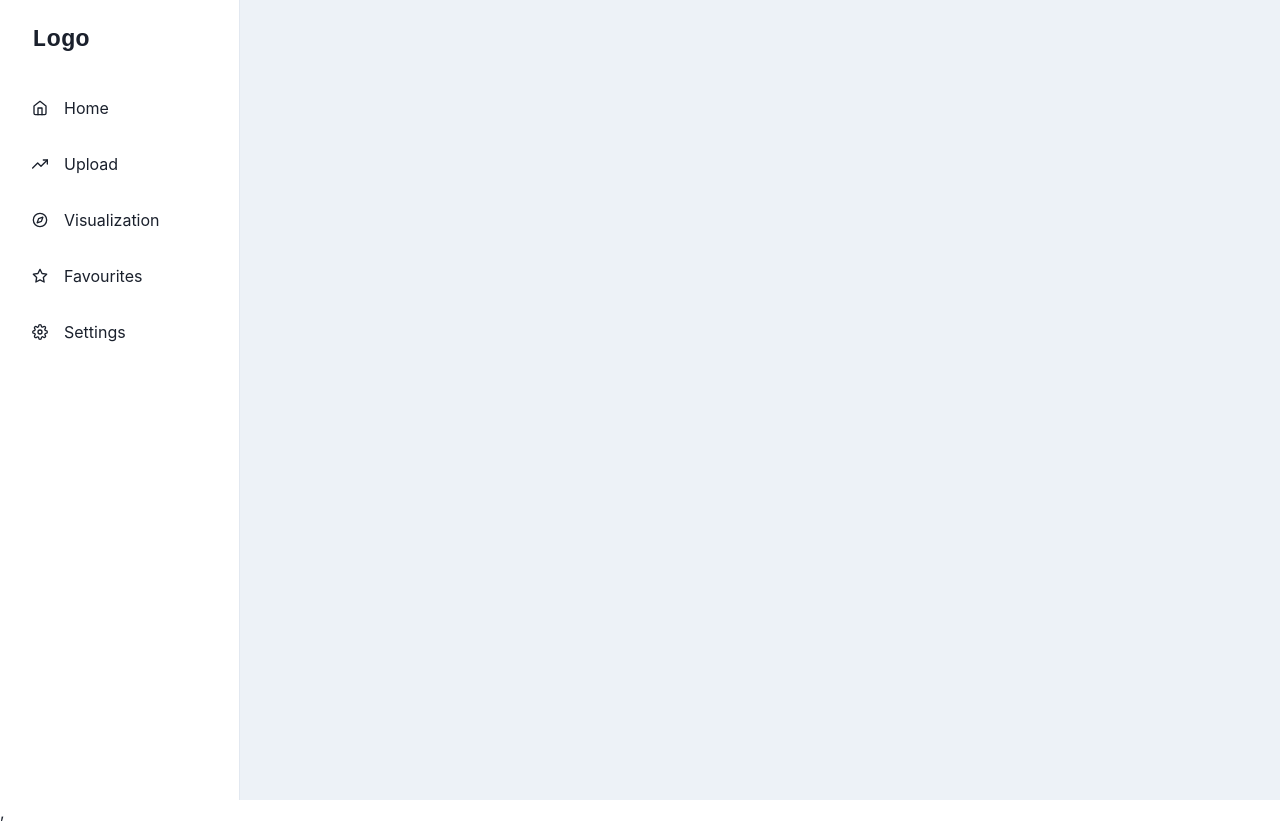
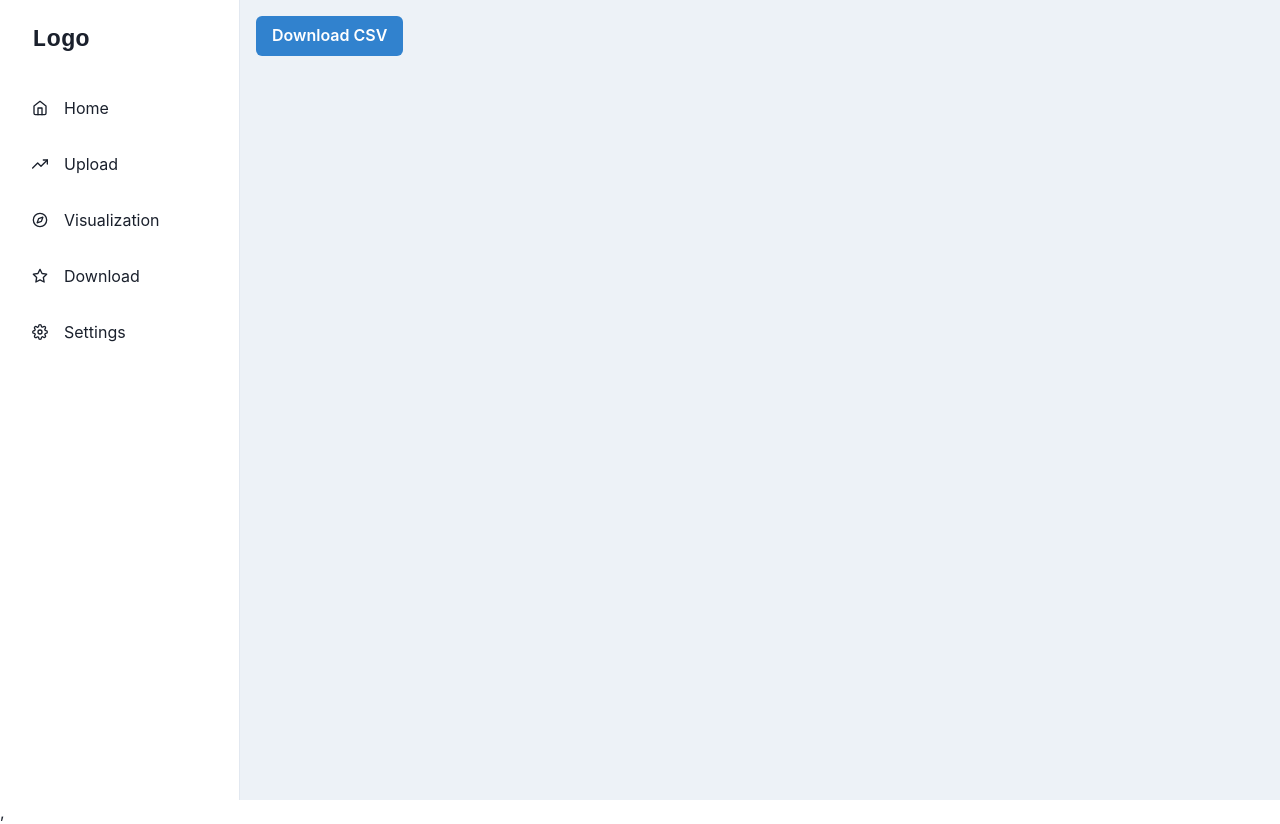
Before and after one commit to TrexKalp/HomeFit-HackUTD-2023, a React (Vite) app in the folder frontend/: page /download in a window 1280 px wide. Built offline with nearby package versions, Linux system fonts and the light colour scheme.

Commit message:
download not working

```diff
--- /dev/null
+++ b/frontend/src/components/Download.jsx
@@ -0,0 +1,33 @@
+import React from "react";
+import axios from "axios";
+import { Button } from "@chakra-ui/react";
+
+const Download = () => {
+  const handleDownload = async () => {
+    try {
+      const response = await axios.get("http://localhost:3001/download-csv", {
+        responseType: "blob", // Important to process the binary 'blob' file
+      });
+
+      // Create a new Blob object using the response data of the file
+      const blob = new Blob([response.data], { type: "text/csv" });
+      const downloadUrl = window.URL.createObjectURL(blob);
+      const link = document.createElement("a");
+      link.href = downloadUrl;
+      link.setAttribute("download", "data.csv"); // Any file name you want to give it
+      document.body.appendChild(link);
+      link.click();
+      link.parentNode.removeChild(link); // Clean up
+    } catch (error) {
+      console.error("Error during file download", error);
+    }
+  };
+
+  return (
+    <Button onClick={handleDownload} colorScheme="blue">
+      Download CSV
+    </Button>
+  );
+};
+
+export default Download;
--- a/frontend/src/components/Graphs.jsx
+++ b/frontend/src/components/Graphs.jsx
@@ -151,7 +151,7 @@ const DebtGraph = () => {
                 dataKey="HOME_APPRAISED_VALUE"
                 name="Appraised Value"
                 unit="$"
-                domain={["auto", "auto"]}
+                // domain={["auto", "auto"]}
               >
                 <Label
                   value="Appraised Value ($)"
--- a/frontend/src/components/SideBar.jsx
+++ b/frontend/src/components/SideBar.jsx
@@ -28,12 +28,13 @@ import {
 import Page1 from "./Page1";
 import Upload from "./Upload";
 import Graphs from "./Graphs";
+import Download from "./Download";
 
 const LinkItems = [
   { name: "Home", icon: FiHome },
   { name: "Upload", icon: FiTrendingUp },
   { name: "Visualization", icon: FiCompass },
-  { name: "Favourites", icon: FiStar },
+  { name: "Download", icon: FiStar },
   { name: "Settings", icon: FiSettings },
 ];
 
@@ -134,8 +135,8 @@ const SidebarWithHeader = () => {
             <Route exact path="/home" element={<Page1 />} />
             <Route path="/Upload" element={<Upload />} />
             <Route path="/visualization" element={<Graphs />} />
-            {/*<Route path="/favourites" element={<Favourites />} />
-            <Route path="/settings" element={<Settings />} />
+            <Route path="/download" element={<Download />} />
+            {/*<Route path="/settings" element={<Settings />} />
             <Route path="/upload" element={<Upload />} />
             <Route path="/graphs" element={<Graphs />} /> */}
           </Routes>
```
Also changed, not shown: 2 other files (tests, documents, lock files or other folders).
